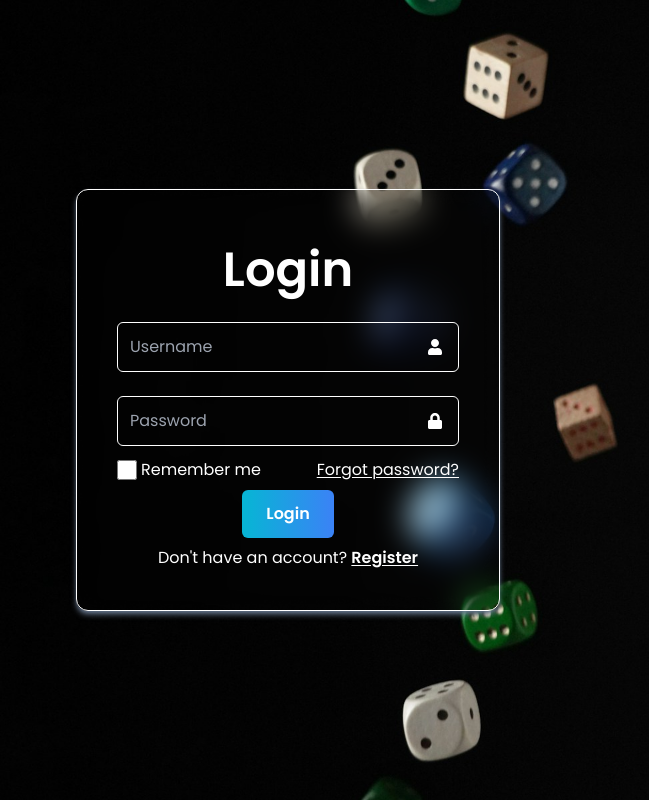
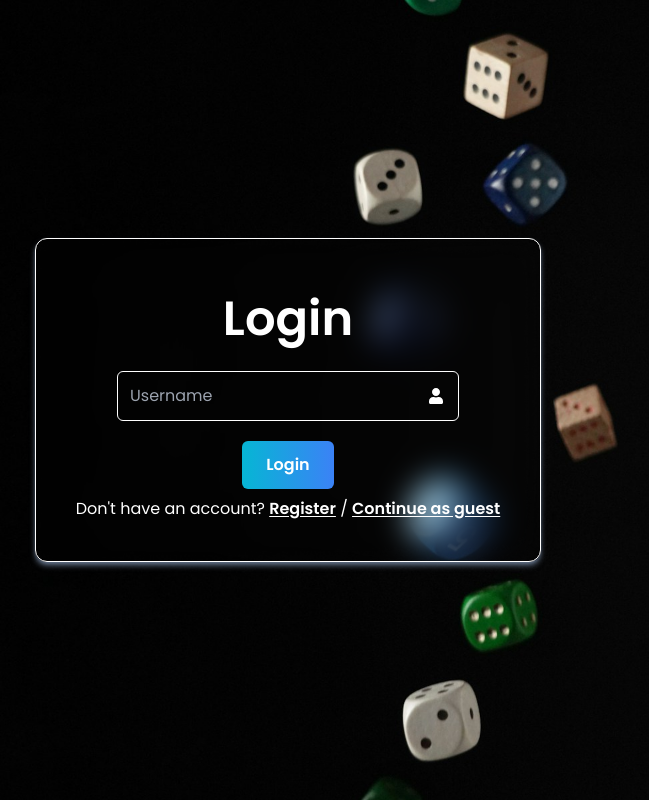
Before and after one commit to ClaudioMartinH/6-Claudio-Martin-Andrea-Rethy, a React (Vite) app in the folder client/: page / in a window 1280 px wide. Shown: the whole page, without its empty margins (352-1001 px from the left). Built offline with nearby package versions, Linux system fonts and the light colour scheme.

Commit message:
Remove rendering of password field, update win logic

```diff
--- a/client/src/components/RollDice.tsx
+++ b/client/src/components/RollDice.tsx
@@ -18,8 +18,8 @@ const RollDice = () => {
         const newDice1 = Math.floor(Math.random() * 6) + 1 as 1 | 2 | 3 | 4 | 5 | 6;
         const newDice2 = Math.floor(Math.random() * 6) + 1 as 1 | 2 | 3 | 4 | 5 | 6;
         const score = newDice1 + newDice2;
-        const result = score > 7 ? "You Win!" : "You Loose!"
-        const newScore = score > 7 ? totalScore + 1 : totalScore
+        const result = score === 7 ? "You Win!" : "You Loose!"
+        const newScore = score === 7 ? totalScore + 1 : totalScore
         const newCount = rollCount + 1
         setState({
             dice1: newDice1,
@@ -32,7 +32,7 @@ const RollDice = () => {
 
         setTimeout(() => {
             setState((prevState) => ({...prevState, rolling: false}))
-        }, 1000);
+        }, 500);
     }
 
     // Manage API: DELETE /playerGames/:id
--- a/client/src/screens/LoginPage.tsx
+++ b/client/src/screens/LoginPage.tsx
@@ -1,5 +1,5 @@
 import dice from '../assets/dice.jpg'
-import { FaUser,FaLock } from "react-icons/fa";
+import { FaUser } from "react-icons/fa";
 import { Link, useNavigate } from "react-router-dom";
 // import React, { useState } from "react";
 
@@ -25,9 +25,9 @@ const LoginPage: React.FC = () => {
           <h1 className='text-white text-5xl font-semibold my-4'>Login</h1>
           <div className='relative'>
             <input className='rounded-md p-3 my-3 border border-white bg-transparent text-white' type='text' placeholder='Username' required />
-            <FaUser className='text-white absolute right-4 top-1/2 -translate-y-2/4'/>
+            <FaUser className='text-white absolute right-14 top-1/2 -translate-y-2/4'/>
           </div>
-          <div className='relative'>
+          {/* <div className='relative'>
             <input className='rounded-md p-3 my-3 border border-white bg-transparent text-white' type='password' placeholder='Password' required />
             <FaLock className='text-white absolute right-4 top-1/2 -translate-y-2/4'/>
           </div>
@@ -37,11 +37,11 @@ const LoginPage: React.FC = () => {
               <label htmlFor="remember" className='text-white'>Remember me</label>
             </div>
             <a href='#' className='text-white underline underline-offset-2 hover:text-slate-300'>Forgot password?</a>
-          </div>
+          </div> */}
           <button type='submit' className='py-3 px-6 m-2 rounded-md bg-gradient-to-r from-cyan-500 to-blue-500 text-white font-semibold hover:opacity-85' onClick={handleLogin}>Login</button>
-          <Link to={"/register"}>
-            <p className='text-white'>Don't have an account? <span className='underline underline-offset-2 hover:text-slate-300 font-semibold'>Register</span></p>
-          </Link>
+
+            <p className='text-white'>Don't have an account? <Link to={"/register"} className='underline underline-offset-2 hover:text-slate-300 font-semibold'>Register</Link> / <Link to={"/home"} className='underline underline-offset-2 hover:text-slate-300 font-semibold'>Continue as guest</Link></p>
+
         </form>
       </div>
     </section>
--- a/client/src/screens/ProfilePage.tsx
+++ b/client/src/screens/ProfilePage.tsx
@@ -1,5 +1,5 @@
 import dice from '../assets/dice.jpg';
-import { FaUser,FaLock } from "react-icons/fa";
+import { FaUser } from "react-icons/fa";
 import { useNavigate } from "react-router-dom";
 
 const ProfilePage = () => {
@@ -23,10 +23,10 @@ const ProfilePage = () => {
             <input className='rounded-md p-3 my-3 border border-white bg-transparent text-white' type='text' placeholder='New Username' required />
             <FaUser className='text-white absolute right-16 top-1/2 -translate-y-2/4'/>
           </div>
-          <div className='relative'>
+          {/* <div className='relative'>
             <input className='rounded-md p-3 my-3 border border-white bg-transparent text-white' type='password' placeholder='Password' required />
             <FaLock className='text-white absolute right-16 top-1/2 -translate-y-2/4'/>
-          </div>
+          </div> */}
           <button type='submit' className='py-3 px-6 m-2 rounded-md bg-gradient-to-r from-cyan-500 to-blue-500 text-white font-semibold hover:opacity-85' onClick={handleUpdate}>Submit</button>
         </form>
       </div>
--- a/client/src/screens/RegisterPage.tsx
+++ b/client/src/screens/RegisterPage.tsx
@@ -1,5 +1,5 @@
 import dice from '../assets/dice.jpg'
-import { FaUser,FaLock } from "react-icons/fa";
+import { FaUser } from "react-icons/fa";
 import { useNavigate } from "react-router-dom";
 // import React, { useState } from "react";
 
@@ -27,10 +27,10 @@ const RegisterPage: React.FC = () => {
             <input className='rounded-md p-3 my-3 border border-white bg-transparent text-white' type='text' placeholder='Username' required />
             <FaUser className='text-white absolute right-8 top-1/2 -translate-y-2/4'/>
           </div>
-          <div className='relative'>
+          {/* <div className='relative'>
             <input className='rounded-md p-3 my-3 border border-white bg-transparent text-white' type='password' placeholder='Password' required />
             <FaLock className='text-white absolute right-8 top-1/2 -translate-y-2/4'/>
-          </div>
+          </div> */}
           <button type='submit' className='py-3 px-6 m-2 rounded-md bg-gradient-to-r from-cyan-500 to-blue-500 text-white font-semibold hover:opacity-85' onClick={handleRegister}>Submit</button>
         </form>
       </div>
```
